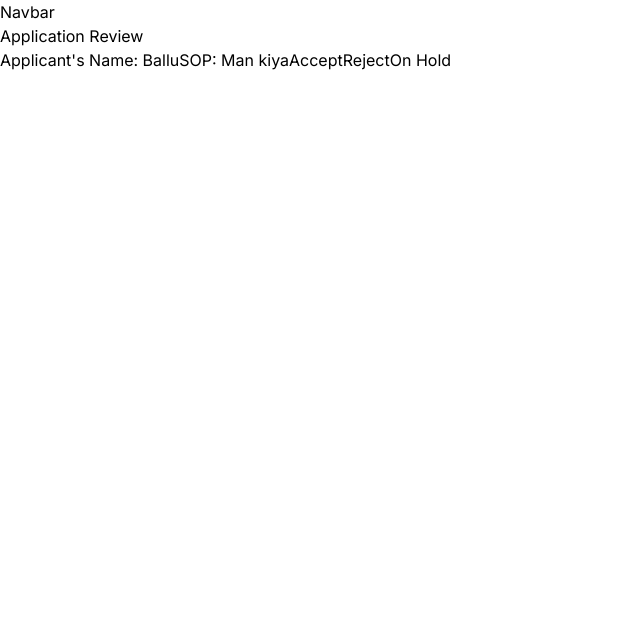
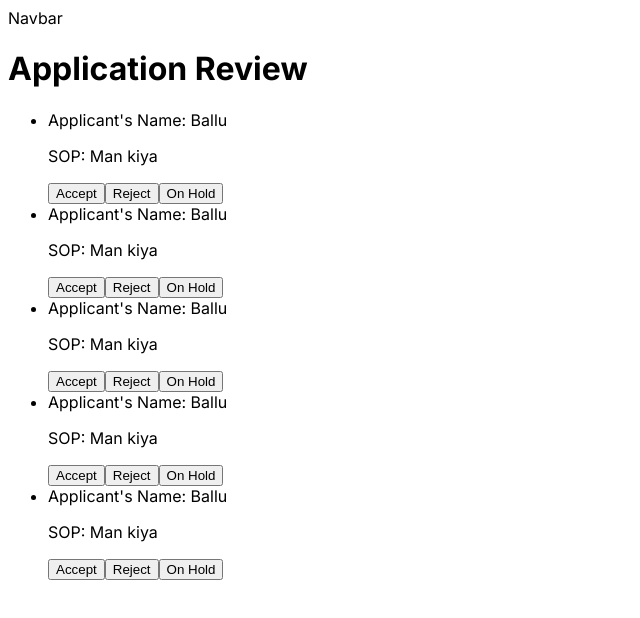
Before and after one commit to ragikan/fep-frontend, a Next.js app: page /professor/application-review in a window 1280 px wide. Shown: the top 618 px of the page, without its empty margins (0-640 px from the left). Built offline with nearby package versions, Linux system fonts and the light colour scheme.

Commit message:
corrected rendering by ignoring global.css

```diff
--- a/app/layout.tsx
+++ b/app/layout.tsx
@@ -1,6 +1,6 @@
 import type { Metadata } from "next";
 import { Inter } from "next/font/google";
-import "./globals.css";
+/* import "./globals.css"; */
 import Navbar from "@/components/Navbar";
 
 const inter = Inter({ subsets: ["latin"] });
--- a/app/professor/application-review/page.tsx
+++ b/app/professor/application-review/page.tsx
@@ -28,19 +28,26 @@ const Application = () => {
   }
 
 
-  return <p>
+  return <li>
     Applicant's Name: {applicant}
-    <>SOP: {sop}</>
+    <p>SOP: {sop}</p>
     <button onClick={accept}>{accepted? "Accepted":"Accept"}</button>
     <button onClick={reject}>{rejected? "Rejected":"Reject"}</button>
     <button onClick={hold}>{onhold? "On Hold":"hold"}</button>
-  </p>;
+  </li>;
 };
 
 const ApplicationReview = () =>{
   return <>
     <h1>Application Review</h1>
-    <Application /></>;
+    <ul>
+    <Application />
+    <Application />
+    <Application />
+    <Application />
+    <Application />
+    </ul>
+  </>;
 }
 
 export default ApplicationReview;
```
